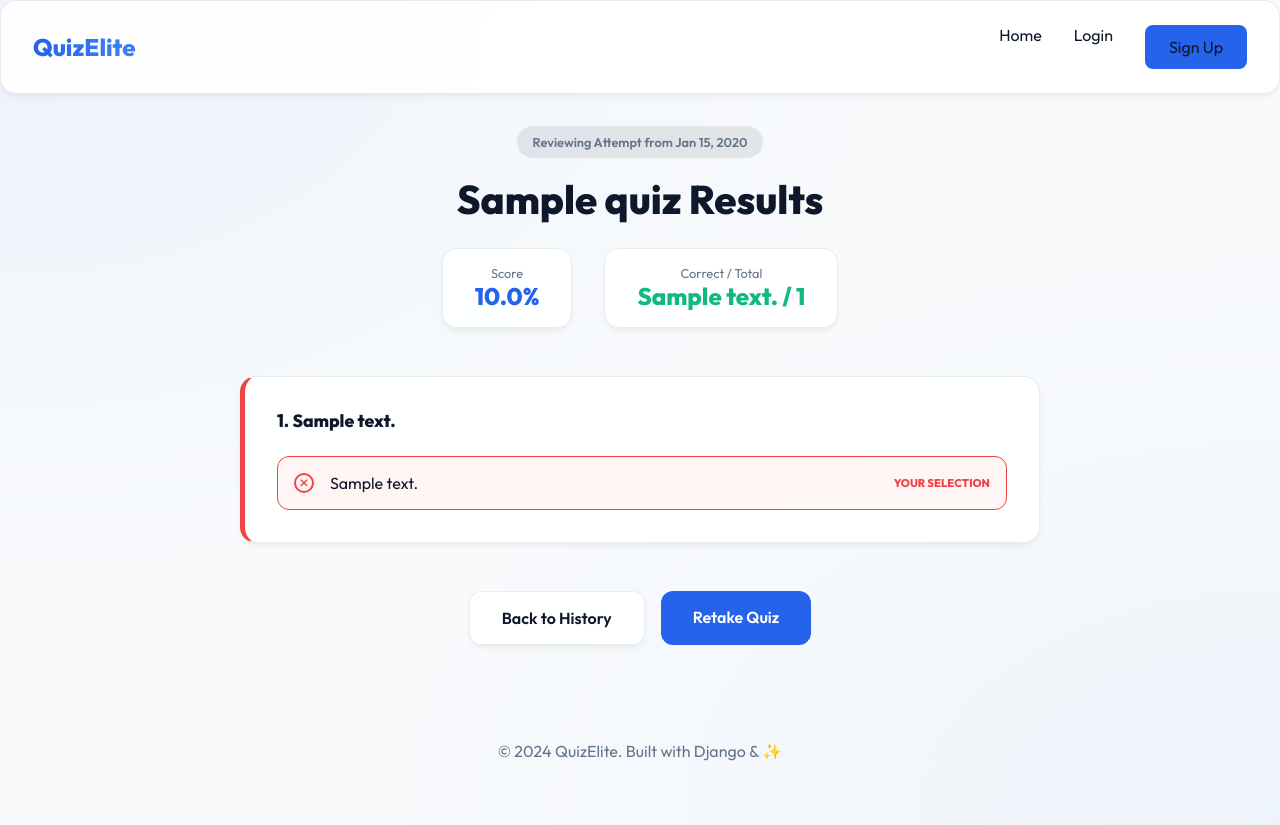
After one commit to debasistripathy400-web/quiz-app, a Django app: template templates/quiz/attempt_detail.html in a window 1280 px wide. The commit adds this page. Run offline with Django 5.2, Linux system fonts and the light colour scheme; the template is opened without the code that fills it: most values are stand-ins (such as "Sample title", 1, 10 or a date in 2020).

Commit message:
Enabled detailed quiz attempt review with specific answer tracking.

```diff
--- a/quiz/urls.py
+++ b/quiz/urls.py
@@ -8,5 +8,6 @@ urlpatterns = [
     path('quiz/<slug:slug>/', views.QuizDetailView.as_view(), name='quiz_detail'),
     path('quiz/<slug:slug>/take/', views.QuizTakingView.as_view(), name='quiz_take'),
     path('history/', views.UserHistoryView.as_view(), name='user_history'),
+    path('history/<int:pk>/', views.attempt_detail, name='attempt_detail'),
     path('quiz/<slug:slug>/result/', views.ResultView.as_view(), name='quiz_result'),
 ]
--- /dev/null
+++ b/templates/quiz/attempt_detail.html
@@ -0,0 +1,72 @@
+{% extends 'base.html' %}
+
+{% block title %}Quiz Review | QuizElite{% endblock %}
+
+{% block content %}
+<section class="animate-fade-in" style="max-width: 800px; margin: 0 auto;">
+    <div style="margin-bottom: 3rem; text-align: center;">
+        <span style="background: var(--glass-border); padding: 0.5rem 1rem; border-radius: 20px; font-size: 0.8rem; font-weight: 600; color: var(--text-muted); margin-bottom: 1rem; display: inline-block;">
+            Reviewing Attempt from {{ attempt.completed_at|date:"M d, Y" }}
+        </span>
+        <h1 style="font-size: 2.5rem; font-weight: 800; margin-bottom: 0.5rem;">{{ attempt.quiz.title }} Results</h1>
+        <div style="display: flex; justify-content: center; gap: 2rem; margin-top: 1.5rem;">
+            <div class="glass" style="padding: 1rem 2rem; border-radius: 15px;">
+                <div style="font-size: 0.8rem; color: var(--text-muted);">Score</div>
+                <div style="font-size: 1.5rem; font-weight: 800; color: var(--primary);">{{ attempt.score|floatformat:1 }}%</div>
+            </div>
+            <div class="glass" style="padding: 1rem 2rem; border-radius: 15px;">
+                <div style="font-size: 0.8rem; color: var(--text-muted);">Correct / Total</div>
+                <div style="font-size: 1.5rem; font-weight: 800; color: var(--success);">{{ attempt.correct_answers }} / {{ attempt.total_questions }}</div>
+            </div>
+        </div>
+    </div>
+
+    <div style="display: flex; flex-direction: column; gap: 1.5rem;">
+        {% for data in questions_data %}
+        <div class="glass" style="padding: 2rem; border-left: 5px solid {% if data.selected_choice_id %}{% for c in data.choices %}{% if c.id == data.selected_choice_id %}{% if c.is_correct %}var(--success){% else %}var(--danger){% endif %}{% endif %}{% endfor %}{% else %}#ccc{% endif %};">
+            <h3 style="font-size: 1.1rem; font-weight: 700; margin-bottom: 1.5rem;">
+                {{ forloop.counter }}. {{ data.question.text }}
+            </h3>
+
+            <div style="display: flex; flex-direction: column; gap: 0.8rem;">
+                {% for choice in data.choices %}
+                <div style="padding: 1rem; border-radius: 12px; border: 1px solid {% if choice.is_correct %}var(--success){% elif choice.id == data.selected_choice_id %}var(--danger){% else %}var(--glass-border){% endif %};
+                            background: {% if choice.is_correct %}rgba(34, 197, 94, 0.05){% elif choice.id == data.selected_choice_id %}rgba(239, 68, 68, 0.05){% else %}transparent{% endif %};
+                            display: flex; align-items: center; gap: 1rem;">
+
+                    <div style="width: 20px; height: 20px; border-radius: 50%; border: 2px solid {% if choice.is_correct %}var(--success){% elif choice.id == data.selected_choice_id %}var(--danger){% else %}var(--glass-border){% endif %};
+                                display: flex; align-items: center; justify-content: center; font-size: 0.7rem;">
+                        {% if choice.is_correct %}<i class="fas fa-check" style="color: var(--success);"></i>
+                        {% elif choice.id == data.selected_choice_id %}<i class="fas fa-times" style="color: var(--danger);"></i>{% endif %}
+                    </div>
+
+                    <span style="font-weight: 500; flex: 1;">{{ choice.text }}</span>
+
+                    {% if choice.is_correct %}
+                    <span style="font-size: 0.7rem; font-weight: 700; color: var(--success); text-transform: uppercase;">Correct Answer</span>
+                    {% elif choice.id == data.selected_choice_id %}
+                    <span style="font-size: 0.7rem; font-weight: 700; color: var(--danger); text-transform: uppercase;">Your Selection</span>
+                    {% endif %}
+                </div>
+                {% endfor %}
+            </div>
+
+            {% if not data.selected_choice_id %}
+            <div style="margin-top: 1rem; color: var(--danger); font-size: 0.85rem; font-style: italic;">
+                * No answer was selected for this question.
+            </div>
+            {% endif %}
+        </div>
+        {% endfor %}
+    </div>
+
+    <div style="margin-top: 3rem; text-align: center; display: flex; justify-content: center; gap: 1rem;">
+        <a href="{% url 'user_history' %}" class="glass" style="padding: 1rem 2rem; border-radius: 12px; text-decoration: none; font-weight: 600; color: var(--text-main); transition: 0.3s;" onmouseover="this.style.background='var(--primary)'; this.style.color='white'" onmouseout="this.style.background='var(--glass-bg)'; this.style.color='var(--text-main)'">
+            Back to History
+        </a>
+        <a href="{% url 'quiz_detail' attempt.quiz.slug %}" class="btn btn-primary" style="padding: 1rem 2rem; border-radius: 12px; font-weight: 600;">
+            Retake Quiz
+        </a>
+    </div>
+</section>
+{% endblock %}
--- a/templates/quiz/history.html
+++ b/templates/quiz/history.html
@@ -48,6 +48,8 @@
                         </span>
                     </td>
                     <td style="padding: 1.5rem 1rem; text-align: center;">
+                        <a href="{% url 'attempt_detail' attempt.pk %}" class="btn btn-primary"
+                            style="padding: 0.5rem 1rem; font-size: 0.8rem; background: var(--text-main); color: var(--bg-main); border: none; margin-right: 0.5rem;">Review</a>
                         <a href="{% url 'quiz_detail' attempt.quiz.slug %}" class="btn btn-primary"
                             style="padding: 0.5rem 1rem; font-size: 0.8rem;">Retake</a>
                     </td>
```
Also changed, not shown: quiz/models.py (+8 -0 lines), quiz/views.py (+34 -1 lines), quiz/migrations/0003_useranswer.py (added).
